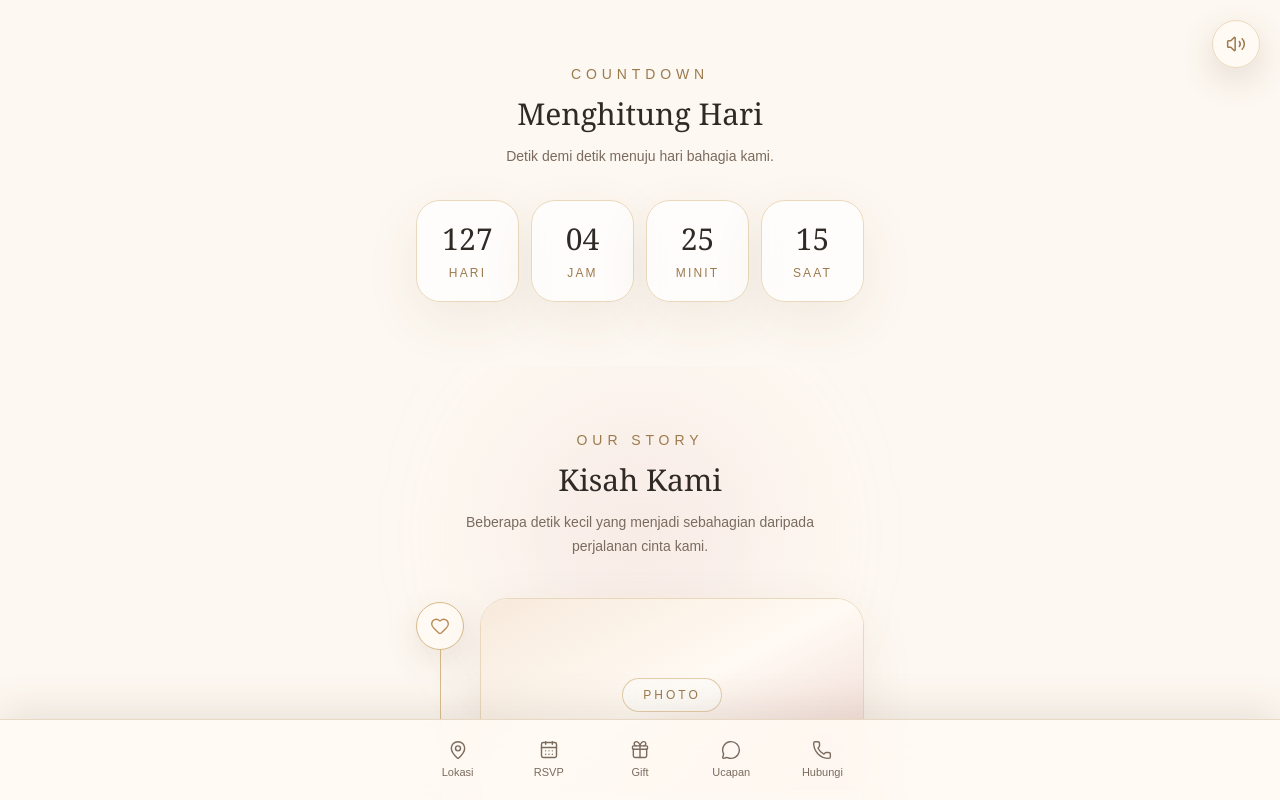
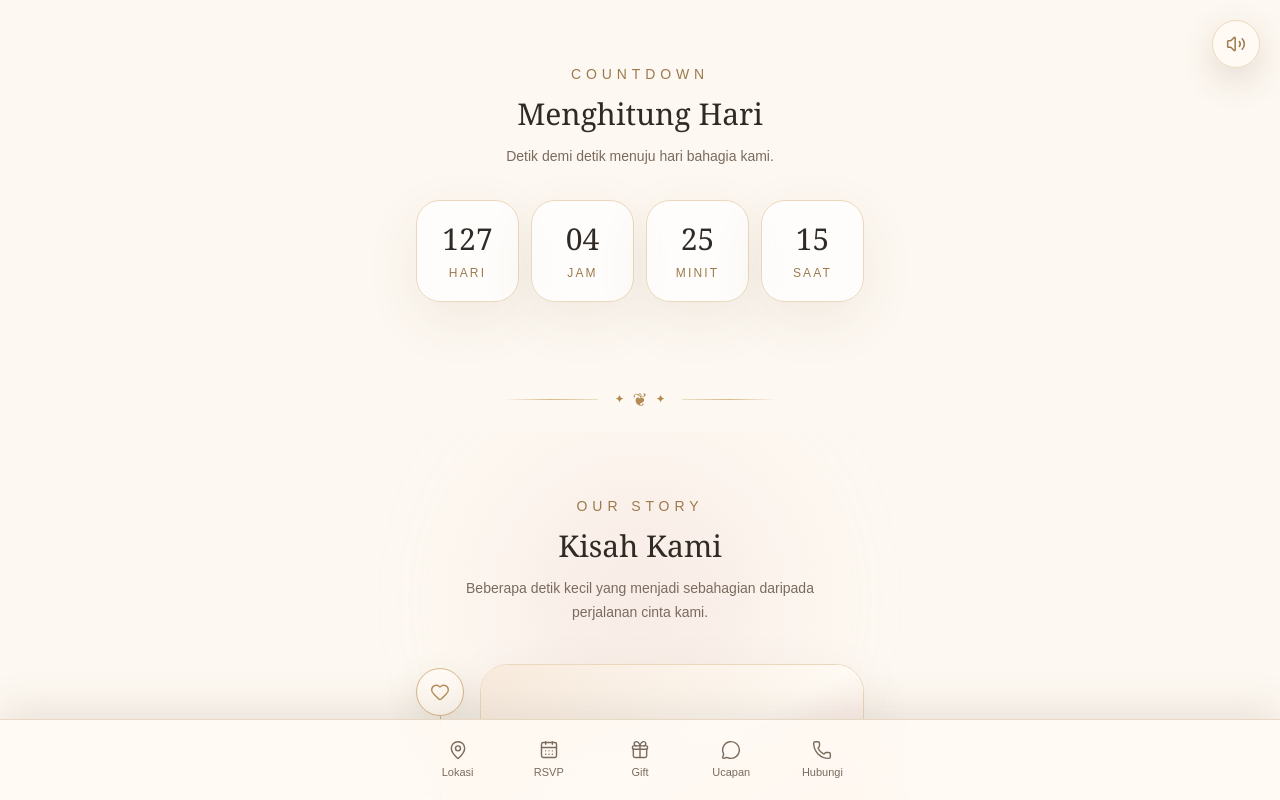
Before and after one commit to rhanifrizal/digital-wedding-invitation, a Next.js app: page / in a window 1280 px wide. Both pictures are taken after a click on the button "BUKA JEMPUTAN". Shown: the part 800-1600 px from the top of the page. Built offline with nearby package versions, Linux system fonts and the light colour scheme; no server answers.

Commit message:
Add decorative section dividers

```diff
--- a/src/app/page.tsx
+++ b/src/app/page.tsx
@@ -22,6 +22,7 @@ import { FAQSection } from "@/components/sections/FAQSection";
 import { CoupleSlideshowSection } from "@/components/sections/CoupleSlideshowSection";
 import { GuestPhotoUploadSection } from "@/components/sections/GuestPhotoUploadSection";
 import { MusicPlayer } from "@/components/shared/MusicPlayer";
+import { SectionDivider } from "@/components/shared/SectionDivider";
 
 type BottomActionKey = "location" | "rsvp" | "gift" | "guestbook" | "contact";
 
@@ -109,11 +110,15 @@ export default function Home() {
           <div ref={countdownRef}>
             <CountdownSection />
           </div>
-
+          <SectionDivider />
           <TimelineSection />
+          <SectionDivider />
           <CoupleSlideshowSection />
+          <SectionDivider />
           <EventDetailsSection />
+          <SectionDivider />
           <GuestPhotoUploadSection />
+          <SectionDivider />
           <FAQSection />
         </>
       ) : null}
--- /dev/null
+++ b/src/components/shared/SectionDivider.tsx
@@ -0,0 +1,25 @@
+"use client";
+
+import { motion } from "motion/react";
+
+export function SectionDivider() {
+  return (
+    <motion.div
+      initial={{ opacity: 0, y: 12 }}
+      whileInView={{ opacity: 1, y: 0 }}
+      viewport={{ once: true, amount: 0.8 }}
+      transition={{ duration: 0.45, ease: "easeOut" }}
+      className="mx-auto flex w-full max-w-xs items-center justify-center gap-4 px-6 py-6"
+    >
+      <div className="h-px flex-1 bg-gradient-to-r from-transparent via-[#d8b989] to-[#d8b989]/40" />
+
+      <div className="flex items-center gap-2 text-[#b58a54]">
+        <span className="text-xs">✦</span>
+        <span className="font-serif text-lg leading-none">❦</span>
+        <span className="text-xs">✦</span>
+      </div>
+
+      <div className="h-px flex-1 bg-gradient-to-l from-transparent via-[#d8b989] to-[#d8b989]/40" />
+    </motion.div>
+  );
+}
```
